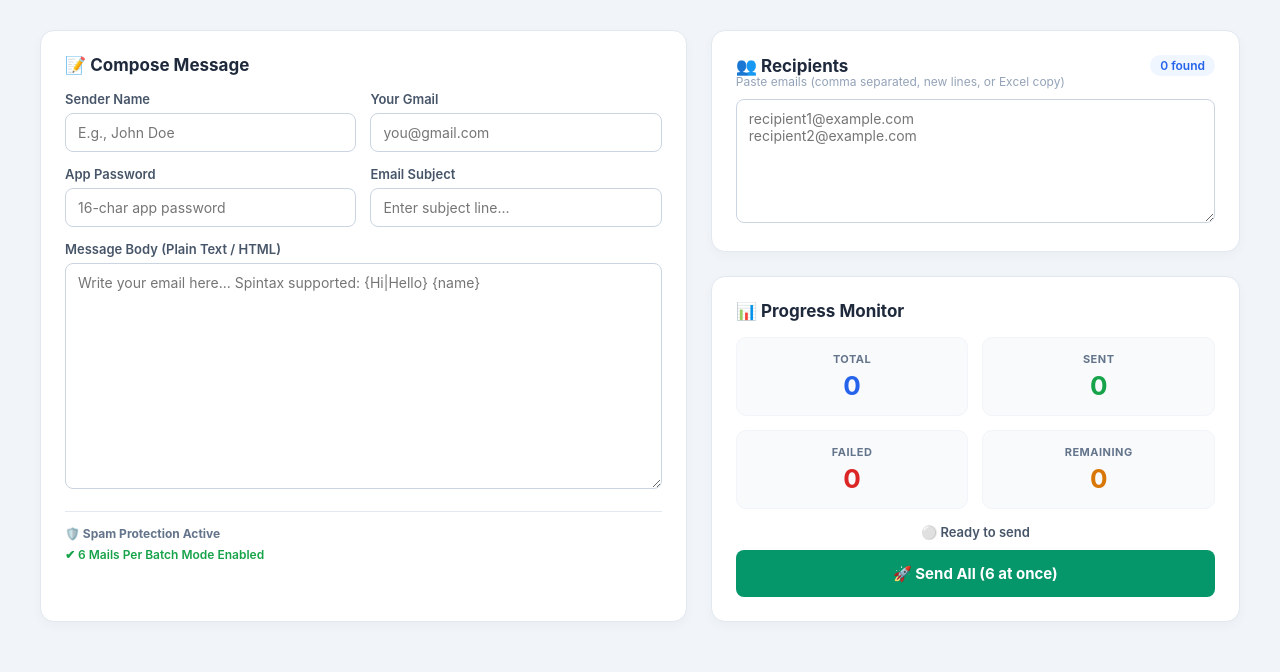
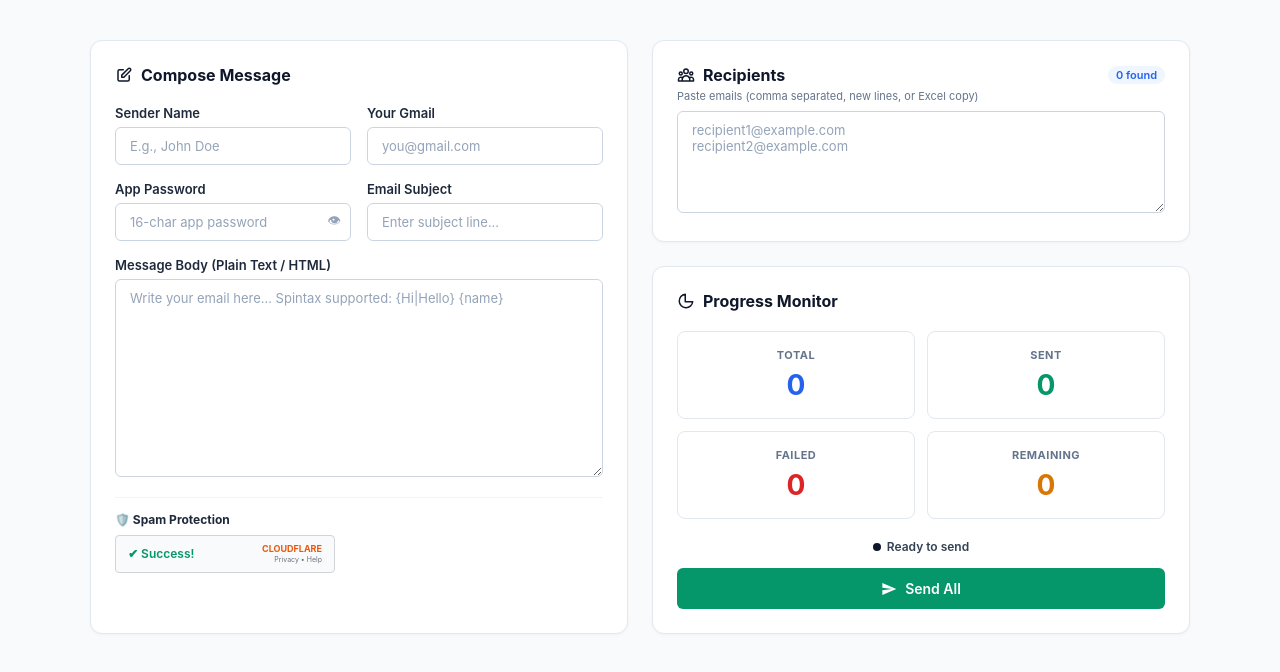
Before and after one commit to yatendrakumar882-hue/Koyeb_safe_email_-launcher-, a website: page public/index.html in a window 1280 px wide. Drawn offline with Linux system fonts and the light colour scheme.

Commit message:
Update index.html

```diff
--- a/public/index.html
+++ b/public/index.html
@@ -5,96 +5,308 @@
   <meta name="viewport" content="width=device-width, initial-scale=1.0">
   <title>Secure Mail Console</title>
   <style>
-    * { box-sizing: border-box; font-family: -apple-system, BlinkMacSystemFont, "Segoe UI", Roboto, sans-serif; }
-    body { background-color: #f1f5f9; margin: 0; padding: 30px; display: flex; justify-content: center; }
-    .container { display: grid; grid-template-columns: 1.1fr 0.9fr; gap: 24px; max-width: 1200px; width: 100%; }
-    .card { background: #ffffff; border-radius: 14px; padding: 24px; box-shadow: 0 4px 12px rgba(0,0,0,0.03); border: 1px solid #e2e8f0; }
+    * {
+      box-sizing: border-box;
+      margin: 0;
+      padding: 0;
+      font-family: -apple-system, BlinkMacSystemFont, "Segoe UI", Roboto, Helvetica, Arial, sans-serif;
+    }
+    body {
+      background-color: #f8fafc;
+      min-height: 100vh;
+      display: flex;
+      justify-content: center;
+      align-items: flex-start;
+      padding: 40px 20px;
+    }
+    .wrapper {
+      max-width: 1100px;
+      width: 100%;
+      display: grid;
+      grid-template-columns: 1fr 1fr;
+      gap: 24px;
+    }
+    .card {
+      background: #ffffff;
+      border: 1px solid #e2e8f0;
+      border-radius: 12px;
+      padding: 24px;
+      box-shadow: 0 1px 3px rgba(0, 0, 0, 0.04);
+    }
+    .card-title {
+      font-size: 16px;
+      font-weight: 700;
+      color: #0f172a;
+      display: flex;
+      align-items: center;
+      gap: 8px;
+      margin-bottom: 20px;
+    }
+    .card-title svg {
+      width: 18px;
+      height: 18px;
+    }
+    .form-grid-2 {
+      display: grid;
+      grid-template-columns: 1fr 1fr;
+      gap: 16px;
+      margin-bottom: 16px;
+    }
+    .input-group {
+      display: flex;
+      flex-direction: column;
+      gap: 6px;
+      margin-bottom: 16px;
+    }
+    label {
+      font-size: 13px;
+      font-weight: 600;
+      color: #1e293b;
+    }
+    input[type="text"],
+    input[type="email"],
+    input[type="password"],
+    textarea {
+      width: 100%;
+      padding: 10px 14px;
+      border: 1px solid #cbd5e1;
+      border-radius: 6px;
+      font-size: 13px;
+      color: #334155;
+      outline: none;
+      transition: border-color 0.2s;
+    }
+    input:focus, textarea:focus {
+      border-color: #3b82f6;
+    }
+    input::placeholder, textarea::placeholder {
+      color: #94a3b8;
+    }
+    .password-wrapper {
+      position: relative;
+    }
+    .password-wrapper input {
+      padding-right: 36px;
+    }
+    .eye-btn {
+      position: absolute;
+      right: 10px;
+      top: 50%;
+      transform: translateY(-50%);
+      background: none;
+      border: none;
+      cursor: pointer;
+      color: #94a3b8;
+      display: flex;
+      align-items: center;
+    }
+    .recipients-header {
+      display: flex;
+      justify-content: space-between;
+      align-items: center;
+      margin-bottom: 4px;
+    }
+    .badge-found {
+      background: #eff6ff;
+      color: #2563eb;
+      font-size: 11px;
+      font-weight: 600;
+      padding: 2px 8px;
+      border-radius: 12px;
+    }
+    .sub-hint {
+      font-size: 11px;
+      color: #64748b;
+      margin-bottom: 8px;
+    }
+    .stats-grid {
+      display: grid;
+      grid-template-columns: 1fr 1fr;
+      gap: 12px;
+      margin-bottom: 20px;
+    }
+    .stat-box {
+      border: 1px solid #e2e8f0;
+      border-radius: 8px;
+      padding: 16px;
+      text-align: center;
+      background: #fff;
+    }
+    .stat-label {
+      font-size: 11px;
+      font-weight: 700;
+      color: #64748b;
+      letter-spacing: 0.5px;
+      margin-bottom: 6px;
+    }
+    .stat-val {
+      font-size: 28px;
+      font-weight: 700;
+    }
+    .val-total { color: #2563eb; }
+    .val-sent { color: #059669; }
+    .val-failed { color: #dc2626; }
+    .val-rem { color: #d97706; }
 
-    .card-title { font-size: 17px; font-weight: 700; color: #1e293b; margin-bottom: 16px; display: flex; align-items: center; gap: 8px; }
-    .grid-2 { display: grid; grid-template-columns: 1fr 1fr; gap: 14px; margin-bottom: 14px; }
-
-    label { font-size: 13px; font-weight: 600; color: #475569; display: block; margin-bottom: 6px; }
-    input, textarea { width: 100%; border: 1px solid #cbd5e1; border-radius: 8px; padding: 10px 12px; font-size: 14px; color: #1e293b; background: #fff; }
-    input:focus, textarea:focus { outline: none; border-color: #3b82f6; }
-
-    .recipient-header { display: flex; justify-content: space-between; align-items: center; margin-bottom: 8px; }
-    .badge-count { background: #eff6ff; color: #2563eb; padding: 3px 10px; border-radius: 20px; font-size: 12px; font-weight: 600; }
-    .subtext { font-size: 12px; color: #94a3b8; margin-top: -10px; margin-bottom: 10px; }
-
-    /* Progress Stats Grid */
-    .stats-grid { display: grid; grid-template-columns: 1fr 1fr; gap: 14px; margin-top: 15px; margin-bottom: 15px; }
-    .stat-box { border: 1px solid #f1f5f9; background: #f8fafc; border-radius: 10px; padding: 14px; text-align: center; }
-    .stat-label { font-size: 11px; font-weight: 700; color: #64748b; letter-spacing: 0.5px; }
-    .stat-val { font-size: 26px; font-weight: 700; margin-top: 4px; }
-    .val-total { color: #2563eb; }
-    .val-sent { color: #16a34a; }
-    .val-failed { color: #dc2626; }
-    .val-remaining { color: #d97706; }
-
-    .status-indicator { text-align: center; font-size: 13px; font-weight: 600; color: #475569; margin: 15px 0 10px; display: flex; align-items: center; justify-content: center; gap: 6px; }
-    .btn-send { width: 100%; background: #059669; color: white; border: none; padding: 14px; border-radius: 8px; font-size: 15px; font-weight: 700; cursor: pointer; display: flex; justify-content: center; align-items: center; gap: 8px; }
-    .btn-send:hover { background: #047857; }
-    .btn-send:disabled { background: #94a3b8; cursor: not-allowed; }
-
-    .spam-box { margin-top: 18px; border-top: 1px solid #e2e8f0; padding-top: 14px; font-size: 12px; color: #64748b; }
-    .badge-success { display: inline-flex; align-items: center; gap: 5px; color: #16a34a; font-weight: 600; margin-top: 6px; }
+    .status-badge {
+      display: flex;
+      align-items: center;
+      justify-content: center;
+      gap: 6px;
+      font-size: 12px;
+      font-weight: 600;
+      color: #334155;
+      margin-bottom: 14px;
+    }
+    .status-dot {
+      width: 8px;
+      height: 8px;
+      background: #0f172a;
+      border-radius: 50%;
+    }
+    .btn-send {
+      width: 100%;
+      background: #059669;
+      color: #ffffff;
+      border: none;
+      padding: 12px;
+      border-radius: 6px;
+      font-size: 14px;
+      font-weight: 600;
+      cursor: pointer;
+      display: flex;
+      align-items: center;
+      justify-content: center;
+      gap: 8px;
+      transition: background 0.2s;
+    }
+    .btn-send:hover {
+      background: #047857;
+    }
+    .btn-send:disabled {
+      background: #94a3b8;
+      cursor: not-allowed;
+    }
+    .spam-footer {
+      margin-top: 20px;
+      padding-top: 14px;
+      border-top: 1px solid #f1f5f9;
+    }
+    .spam-title {
+      font-size: 12px;
+      font-weight: 700;
+      color: #1e293b;
+      display: flex;
+      align-items: center;
+      gap: 6px;
+      margin-bottom: 8px;
+    }
+    .captcha-mock {
+      border: 1px solid #d1d5db;
+      background: #f9fafb;
+      border-radius: 4px;
+      padding: 8px 12px;
+      display: flex;
+      justify-content: space-between;
+      align-items: center;
+      max-width: 220px;
+      font-size: 12px;
+    }
+    .captcha-status {
+      display: flex;
+      align-items: center;
+      gap: 6px;
+      color: #059669;
+      font-weight: 600;
+    }
+    .captcha-logo {
+      font-size: 9px;
+      color: #ea580c;
+      text-align: right;
+      font-weight: 700;
+      line-height: 1.1;
+    }
+    .captcha-sub {
+      font-size: 7px;
+      color: #6b7280;
+      font-weight: normal;
+    }
   </style>
 </head>
 <body>
 
-<div class="container">
+<div class="wrapper">
 
-  <!-- Left Column: Compose Message -->
+  <!-- Left Box: Compose Message -->
   <div class="card">
-    <div class="card-title">📝 Compose Message</div>
+    <div class="card-title">
+      <svg fill="none" stroke="currentColor" viewBox="0 0 24 24"><path stroke-linecap="round" stroke-linejoin="round" stroke-width="2" d="M11 5H6a2 2 0 00-2 2v11a2 2 0 002 2h11a2 2 0 002-2v-5m-1.414-9.414a2 2 0 112.828 2.828L11.828 15H9v-2.828l8.586-8.586z"></path></svg>
+      Compose Message
+    </div>
 
-    <div class="grid-2">
-      <div>
+    <div class="form-grid-2">
+      <div class="input-group" style="margin-bottom:0;">
         <label>Sender Name</label>
         <input type="text" id="senderName" placeholder="E.g., John Doe">
       </div>
-      <div>
+      <div class="input-group" style="margin-bottom:0;">
         <label>Your Gmail</label>
         <input type="email" id="senderEmail" placeholder="you@gmail.com">
       </div>
     </div>
 
-    <div class="grid-2">
-      <div>
+    <div class="form-grid-2">
+      <div class="input-group" style="margin-bottom:0;">
         <label>App Password</label>
-        <input type="password" id="appPassword" placeholder="16-char app password">
+        <div class="password-wrapper">
+          <input type="password" id="appPassword" placeholder="16-char app password">
+          <button type="button" class="eye-btn" onclick="togglePass()">👁</button>
+        </div>
       </div>
-      <div>
+      <div class="input-group" style="margin-bottom:0;">
         <label>Email Subject</label>
         <input type="text" id="subject" placeholder="Enter subject line...">
       </div>
     </div>
 
-    <label style="margin-top: 6px;">Message Body (Plain Text / HTML)</label>
-    <textarea id="body" rows="12" placeholder="Write your email here... Spintax supported: {Hi|Hello} {name}"></textarea>
+    <div class="input-group" style="margin-top:16px;">
+      <label>Message Body (Plain Text / HTML)</label>
+      <textarea id="body" rows="11" placeholder="Write your email here... Spintax supported: {Hi|Hello} {name}"></textarea>
+    </div>
 
-    <div class="spam-box">
-      <strong>🛡️ Spam Protection Active</strong><br>
-      <div class="badge-success">✔ 6 Mails Per Batch Mode Enabled</div>
+    <div class="spam-footer">
+      <div class="spam-title">🛡️ Spam Protection</div>
+      <div class="captcha-mock">
+        <div class="captcha-status">✔ Success!</div>
+        <div class="captcha-logo">
+          CLOUDFLARE<br><span class="captcha-sub">Privacy • Help</span>
+        </div>
+      </div>
     </div>
   </div>
 
-  <!-- Right Column: Recipients & Progress -->
+  <!-- Right Box: Recipients & Progress -->
   <div style="display: flex; flex-direction: column; gap: 24px;">
 
-    <!-- Recipients Box -->
+    <!-- Recipients -->
     <div class="card">
-      <div class="recipient-header">
-        <div class="card-title" style="margin-bottom:0;">👥 Recipients</div>
-        <span class="badge-count" id="foundBadge">0 found</span>
+      <div class="recipients-header">
+        <div class="card-title" style="margin-bottom:0;">
+          <svg fill="none" stroke="currentColor" viewBox="0 0 24 24"><path stroke-linecap="round" stroke-linejoin="round" stroke-width="2" d="M17 20h5v-2a3 3 0 00-5.356-1.857M17 20H7m10 0v-2c0-.656-.126-1.283-.356-1.857M7 20H2v-2a3 3 0 015.356-1.857M7 20v-2c0-.656.126-1.283.356-1.857m0 0a5.002 5.002 0 019.288 0M15 7a3 3 0 11-6 0 3 3 0 016 0zm6 3a2 2 0 11-4 0 2 2 0 014 0zM7 10a2 2 0 11-4 0 2 2 0 014 0z"></path></svg>
+          Recipients
+        </div>
+        <span class="badge-found" id="foundBadge">0 found</span>
       </div>
-      <div class="subtext">Paste emails (comma separated, new lines, or Excel copy)</div>
-      <textarea id="recipients" rows="6" placeholder="recipient1@example.com&#10;recipient2@example.com" oninput="updateEmailCount()"></textarea>
+      <div class="sub-hint">Paste emails (comma separated, new lines, or Excel copy)</div>
+      <textarea id="recipients" rows="5" placeholder="recipient1@example.com&#10;recipient2@example.com" oninput="handleInput()"></textarea>
     </div>
 
-    <!-- Progress Monitor Box -->
+    <!-- Progress Monitor -->
     <div class="card">
-      <div class="card-title">📊 Progress Monitor</div>
+      <div class="card-title">
+        <svg fill="none" stroke="currentColor" viewBox="0 0 24 24"><path stroke-linecap="round" stroke-linejoin="round" stroke-width="2" d="M11 3.055A9.001 9.001 0 1020.945 13H11V3.055z"></path></svg>
+        Progress Monitor
+      </div>
 
       <div class="stats-grid">
         <div class="stat-box">
@@ -111,12 +323,19 @@
         </div>
         <div class="stat-box">
           <div class="stat-label">REMAINING</div>
-          <div class="stat-val val-remaining" id="statRemaining">0</div>
+          <div class="stat-val val-rem" id="statRem">0</div>
         </div>
       </div>
 
-      <div class="status-indicator" id="statusText">⚪ Ready to send</div>
-      <button class="btn-send" id="sendBtn" onclick="startSending()">🚀 Send All (6 at once)</button>
+      <div class="status-badge">
+        <div class="status-dot"></div>
+        <span id="statusLabel">Ready to send</span>
+      </div>
+
+      <button class="btn-send" id="sendBtn" onclick="sendBatchMails()">
+        <svg width="16" height="16" fill="currentColor" viewBox="0 0 24 24"><path d="M2.01 21L23 12 2.01 3 2 10l15 2-15 2z"/></svg>
+        Send All
+      </button>
     </div>
 
   </div>
@@ -124,36 +343,41 @@
 </div>
 
 <script>
-  function getCleanEmailList() {
+  function togglePass() {
+    const p = document.getElementById('appPassword');
+    p.type = p.type === 'password' ? 'text' : 'password';
+  }
+
+  function getEmails() {
     const raw = document.getElementById('recipients').value;
     return raw.split(/[\n,]+/).map(e => e.trim()).filter(e => e.includes('@'));
   }
 
-  function updateEmailCount() {
-    const list = getCleanEmailList();
+  function handleInput() {
+    const list = getEmails();
     document.getElementById('foundBadge').innerText = `${list.length} found`;
     document.getElementById('statTotal').innerText = list.length;
-    document.getElementById('statRemaining').innerText = list.length;
+    document.getElementById('statRem').innerText = list.length;
   }
 
-  async function startSending() {
+  async function sendBatchMails() {
     const senderName = document.getElementById('senderName').value;
     const senderEmail = document.getElementById('senderEmail').value;
     const appPassword = document.getElementById('appPassword').value;
     const subject = document.getElementById('subject').value;
     const body = document.getElementById('body').value;
-    const emails = getCleanEmailList();
+    const emails = getEmails();
 
     if (!senderEmail || !appPassword || emails.length === 0 || !subject || !body) {
-      alert('Please fill Sender Details, Subject, Message, and at least 1 Recipient!');
+      alert('Please fill all details!');
       return;
     }
 
-    const sendBtn = document.getElementById('sendBtn');
-    const statusText = document.getElementById('statusText');
+    const btn = document.getElementById('sendBtn');
+    const statusLabel = document.getElementById('statusLabel');
 
-    sendBtn.disabled = true;
-    statusText.innerText = '⏳ Sending in 6-email batches...';
+    btn.disabled = true;
+    statusLabel.innerText = 'Sending in 6-email batches...';
 
     try {
       const res = await fetch('/api/send-batch', {
@@ -163,21 +387,20 @@
       });
 
       const data = await res.json();
-
       if (data.success) {
         document.getElementById('statSent').innerText = data.sentCount;
         document.getElementById('statFailed').innerText = data.failedCount;
-        document.getElementById('statRemaining').innerText = '0';
-        statusText.innerText = '✅ Completed Successfully!';
+        document.getElementById('statRem').innerText = '0';
+        statusLabel.innerText = 'Completed!';
       } else {
         alert(data.message || 'Error occurred');
-        statusText.innerText = '❌ Failed';
+        statusLabel.innerText = 'Error';
       }
     } catch (err) {
-      alert('Request error: ' + err.message);
-      statusText.innerText = '❌ Error';
+      alert(err.message);
+      statusLabel.innerText = 'Failed';
     } finally {
-      sendBtn.disabled = false;
+      btn.disabled = false;
     }
   }
 </script>
```
